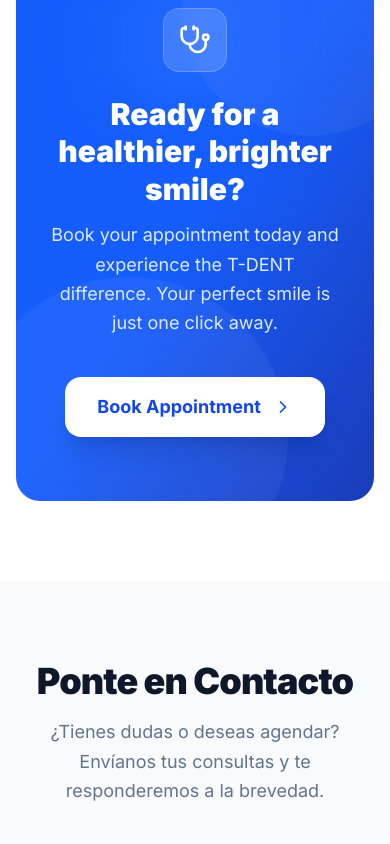
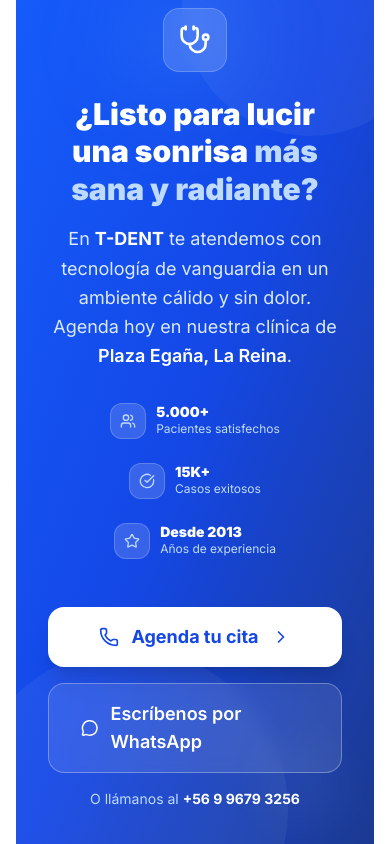
Before and after one commit to xngar/tdent-temp, a Next.js app: page / in a window 390 px wide. Shown: the part 6200-7044 px from the top of the page. Built offline with nearby package versions, Linux system fonts and the light colour scheme.

Commit message:
feat: add CTABanner component with booking links and social proof stats

```diff
--- a/src/app/components/CTABanner.tsx
+++ b/src/app/components/CTABanner.tsx
@@ -1,5 +1,11 @@
 import Link from "next/link";
-import { Stethoscope, ChevronRight } from "lucide-react";
+import { Stethoscope, ChevronRight, Phone, MessageCircle, CheckCircle, Users, Star } from "lucide-react";
+
+const stats = [
+  { icon: Users, value: "5.000+", label: "Pacientes satisfechos" },
+  { icon: CheckCircle, value: "15K+", label: "Casos exitosos" },
+  { icon: Star, value: "Desde 2013", label: "Años de experiencia" },
+];
 
 export default function CTABanner() {
   return (
@@ -8,7 +14,7 @@
       className="py-20 lg:py-28 bg-white"
     >
       <div className="max-w-7xl mx-auto px-4 sm:px-6 lg:px-8">
-        <div className="relative overflow-hidden rounded-3xl bg-gradient-to-br from-blue-600 via-blue-600 to-blue-800 px-8 py-16 lg:px-20 lg:py-20">
+        <div className="relative overflow-hidden rounded-3xl bg-gradient-to-br from-blue-600 via-blue-700 to-blue-900 px-8 py-16 lg:px-20 lg:py-20">
           {/* Decorative circles */}
           <div
             className="absolute -top-16 -right-16 w-64 h-64 bg-white/5 rounded-full"
@@ -22,39 +28,89 @@
             className="absolute top-8 right-32 w-32 h-32 bg-blue-400/20 rounded-full blur-2xl"
             aria-hidden="true"
           />
+          <div
+            className="absolute bottom-12 right-8 w-20 h-20 bg-white/5 rounded-full blur-xl"
+            aria-hidden="true"
+          />
 
-          <div className="relative flex flex-col lg:flex-row items-center justify-between gap-10">
+          <div className="relative flex flex-col lg:flex-row items-center justify-between gap-12">
             {/* Icon + text */}
-            <div className="flex flex-col sm:flex-row items-center lg:items-start gap-6 text-center sm:text-left lg:text-left">
+            <div className="flex flex-col items-center lg:items-start gap-6 text-center lg:text-left max-w-2xl">
+              {/* Icon badge */}
               <div className="w-16 h-16 bg-white/15 backdrop-blur-sm rounded-2xl flex items-center justify-center flex-shrink-0 border border-white/20">
                 <Stethoscope className="w-8 h-8 text-white" aria-hidden="true" />
               </div>
+
+              {/* Heading */}
               <div>
-                <h2 className="text-3xl lg:text-4xl font-black text-white leading-tight mb-3">
-                  Ready for a healthier,
-                  <br className="hidden sm:block" /> brighter smile?
+                <h2 className="text-3xl lg:text-4xl font-black text-white leading-tight mb-4">
+                  ¿Listo para lucir una sonrisa{" "}
+                  <span className="text-blue-200">más sana y radiante?</span>
                 </h2>
-                <p className="text-blue-100 text-lg leading-relaxed max-w-lg">
-                  Book your appointment today and experience the T-DENT
-                  difference. Your perfect smile is just one click away.
+                <p className="text-blue-100 text-lg leading-relaxed">
+                  En <span className="font-bold text-white">T-DENT</span> te atendemos con tecnología de vanguardia
+                  en un ambiente cálido y sin dolor. Agenda hoy en nuestra clínica
+                  de <span className="font-semibold text-white">Plaza Egaña, La Reina</span>.
                 </p>
+              </div>
+
+              {/* Stats row */}
+              <div className="flex flex-wrap justify-center lg:justify-start gap-6 mt-2">
+                {stats.map(({ icon: Icon, value, label }) => (
+                  <div key={label} className="flex items-center gap-2.5">
+                    <div className="w-9 h-9 bg-white/15 rounded-xl flex items-center justify-center border border-white/20">
+                      <Icon className="w-4 h-4 text-blue-200" aria-hidden="true" />
+                    </div>
+                    <div className="text-left">
+                      <p className="text-white font-black text-sm leading-none">{value}</p>
+                      <p className="text-blue-200 text-xs mt-0.5">{label}</p>
+                    </div>
+                  </div>
+                ))}
               </div>
             </div>
 
-            {/* CTA button */}
-            <div className="flex-shrink-0">
+            {/* CTA buttons */}
+            <div className="flex-shrink-0 flex flex-col sm:flex-row lg:flex-col gap-4 w-full sm:w-auto lg:w-auto">
+              {/* Primary — Agenda tu cita */}
               <Link
                 href="#contact"
                 id="cta-banner-book"
-                className="inline-flex items-center gap-3 px-8 py-4 bg-white text-blue-700 font-bold text-lg rounded-2xl shadow-xl hover:shadow-2xl hover:bg-blue-50 transition-all duration-200 hover:-translate-y-1 group"
-                aria-label="Reservar tu cita en T-DENT ahora"
+                className="inline-flex items-center justify-center gap-3 px-8 py-4 bg-white text-blue-700 font-bold text-lg rounded-2xl shadow-xl hover:shadow-2xl hover:bg-blue-50 transition-all duration-200 hover:-translate-y-1 group"
+                aria-label="Agendar tu cita en T-DENT"
               >
-                Book Appointment
+                <Phone className="w-5 h-5" aria-hidden="true" />
+                Agenda tu cita
                 <ChevronRight
                   className="w-5 h-5 group-hover:translate-x-1 transition-transform duration-200"
                   aria-hidden="true"
                 />
               </Link>
+
+              {/* Secondary — WhatsApp */}
+              <Link
+                href="https://wa.me/56996793256?text=Hola%2C%20me%20gustar%C3%ADa%20agendar%20una%20consulta%20en%20T-DENT"
+                id="cta-banner-whatsapp"
+                target="_blank"
+                rel="noopener noreferrer"
+                className="inline-flex items-center justify-center gap-3 px-8 py-4 bg-white/10 border border-white/30 text-white font-semibold text-lg rounded-2xl hover:bg-white/20 transition-all duration-200 hover:-translate-y-1 backdrop-blur-sm"
+                aria-label="Contactar T-DENT por WhatsApp"
+              >
+                <MessageCircle className="w-5 h-5" aria-hidden="true" />
+                Escríbenos por WhatsApp
+              </Link>
+
+              {/* Phone hint */}
+              <p className="text-blue-200 text-sm text-center lg:text-center">
+                O llámanos al{" "}
+                <Link
+                  href="tel:+56996793256"
+                  className="text-white font-bold hover:text-blue-200 transition-colors duration-200"
+                  aria-label="Llamar a T-DENT"
+                >
+                  +56 9 9679 3256
+                </Link>
+              </p>
             </div>
           </div>
         </div>
```
